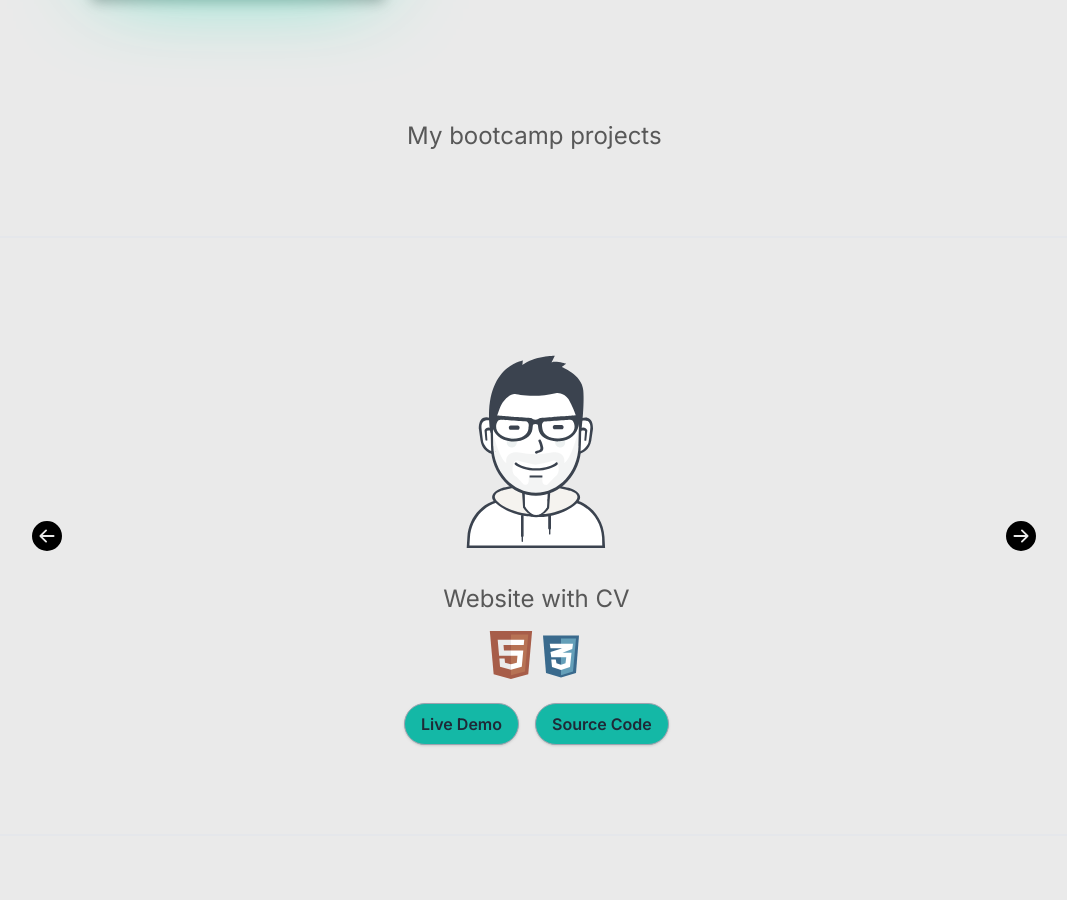
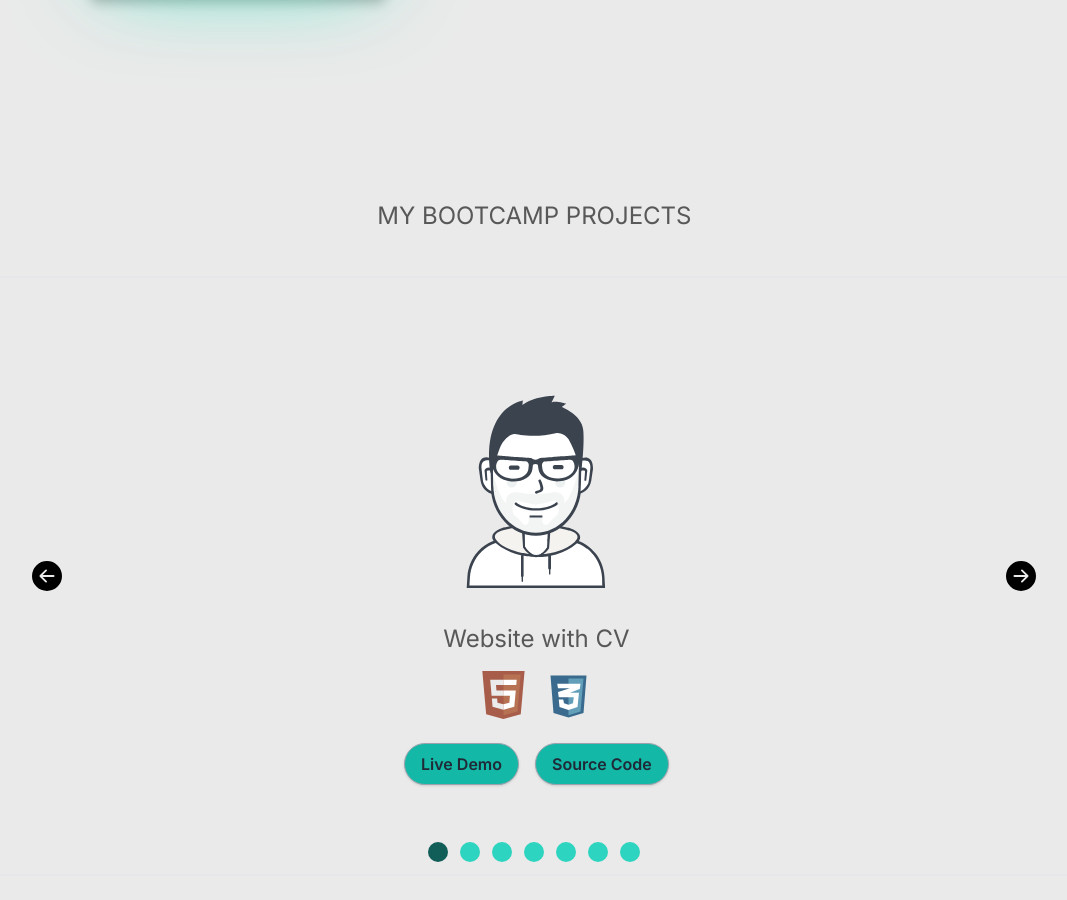
Before and after one commit to bLuEsKy140506/mywebsiteportfolio, a Next.js app: page / in a window 1280 px wide. Shown: the part 1480-2380 px from the top of the page, without its empty margins (176-1243 px from the left). Built offline with nearby package versions, Linux system fonts and the light colour scheme.

Commit message:
continuining code for project carousel---11.13.23

```diff
--- a/app/layout.tsx
+++ b/app/layout.tsx
@@ -7,8 +7,8 @@ import HeaderComponent from "../semantic-parts/Header";
 const inter = Inter({ subsets: ["latin"] });
 
 export const metadata: Metadata = {
-  title: "My Website Portpolio",
-  description: "Earl Lauriece S. Butlay Website Portpolio",
+  title: "My Website Portfolio",
+  description: "Earl Lauriece S. Butlay Website Portfolio",
 };
 
 export default function RootLayout({
--- a/app/page.jsx
+++ b/app/page.jsx
@@ -52,7 +52,7 @@ export default function Home() {
         </div>
       </section>
       <section id="projects">
-        <p className="text-center text-2xl">My bootcamp projects</p>
+        <p className="text-center text-2xl mt-20">MY BOOTCAMP PROJECTS</p>
         <div className="flex justify-center items-center w-[100%] m-auto h-3/4">
           <Carousel />
         </div>
--- a/components/carousel.component.js
+++ b/components/carousel.component.js
@@ -136,8 +136,8 @@ export default function Carousel() {
                       key={item}
                       src={item}
                       alt={`tech-images-${s.description}`}
-                      width={50}
-                      height={50}
+                      width={65}
+                      height={65}
                       className="grayscale-[50%]"
                     />
                   ))}
@@ -161,12 +161,27 @@ export default function Carousel() {
         ;
       </div>
       <div className="absolute bottom-0 h-full w-full justify-between items-center flex text-black px-10 text-3xl">
-        <button onClick={previousSlide} className="z-40">
+        <button onClick={previousSlide} className="z-40 hover:text-gray-700">
           <BsFillArrowLeftCircleFill />
         </button>
-        <button onClick={nextSlide} className="z-40">
+        <button onClick={nextSlide} className="z-40 hover:text-gray-700">
           <BsFillArrowRightCircleFill />
         </button>
+      </div>
+      <div className="absolute bottom-0 py-3 flex justify-center gap-3 w-full">
+        {slides.map((item, index) => (
+          <>
+            <div
+              key={item.description}
+              onClick={() => {
+                setCurrent(index);
+              }}
+              className={`rounded-full w-5 h-5 z-40 ${
+                index == current ? "bg-teal-800" : "bg-teal-400"
+              }`}
+            ></div>
+          </>
+        ))}
       </div>
     </div>
   );
```
